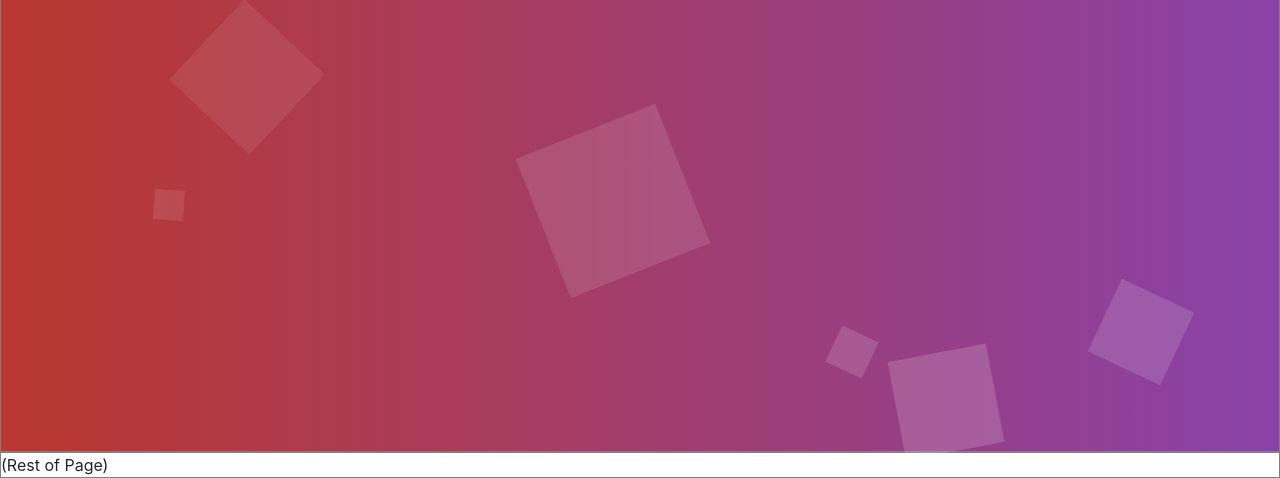
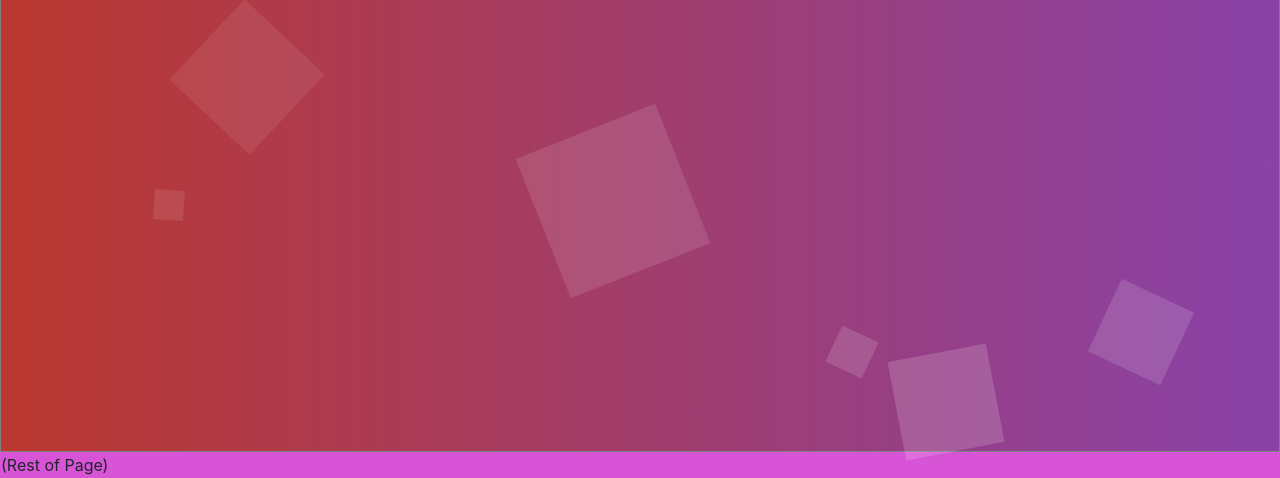
Before and after one commit to MeMeee1/MaliyoQuizApp, a Django app: template quiz/templates/base.html in a window 1280 px wide. Shown: the part 348-826 px from the top of the page. Run offline with Django 3.2, Linux system fonts and the light colour scheme; the template is opened without the code that fills it, so the values that code supplies are empty; some libraries are stand-ins or nearby versions.

Commit message:
Updated the model

```diff
--- a/quiz/templates/base.html
+++ b/quiz/templates/base.html
@@ -35,7 +35,7 @@
           <li></li>
         </ul>
       </div>
-      <div id="containerB" class="w-60 h-100 row justify-content-center align-items-center text-center">{% block content %}{% endblock content %}</div>
+      <div id="containerB" class="w-100 h-100 row justify-content-center align-items-center text-center">{% block content %}{% endblock content %}</div>
       <div id="rest-of-page">(Rest of Page)</div>
     </div>
 
--- a/static/custom.css
+++ b/static/custom.css
@@ -1,6 +1,7 @@
 #outerContainer {
     position: relative;
     overflow: hidden;
+
 }
 
 #containerA {
@@ -8,14 +9,19 @@
 }
 
 #containerB {
+  align-items: center;
+  justify-content: center;
   position: absolute;
   top: 0;
   left: 0;
   z-index: 1;
+  margin-left: auto;
+  margin-right: auto;
 }
 
 #rest-of-page {
-  border: solid 1px gray;
+  border: solid 1px rgb(215, 84, 215);
+  background-color: rgb(215, 84, 215);
 }
 
 .btn-option{
```
